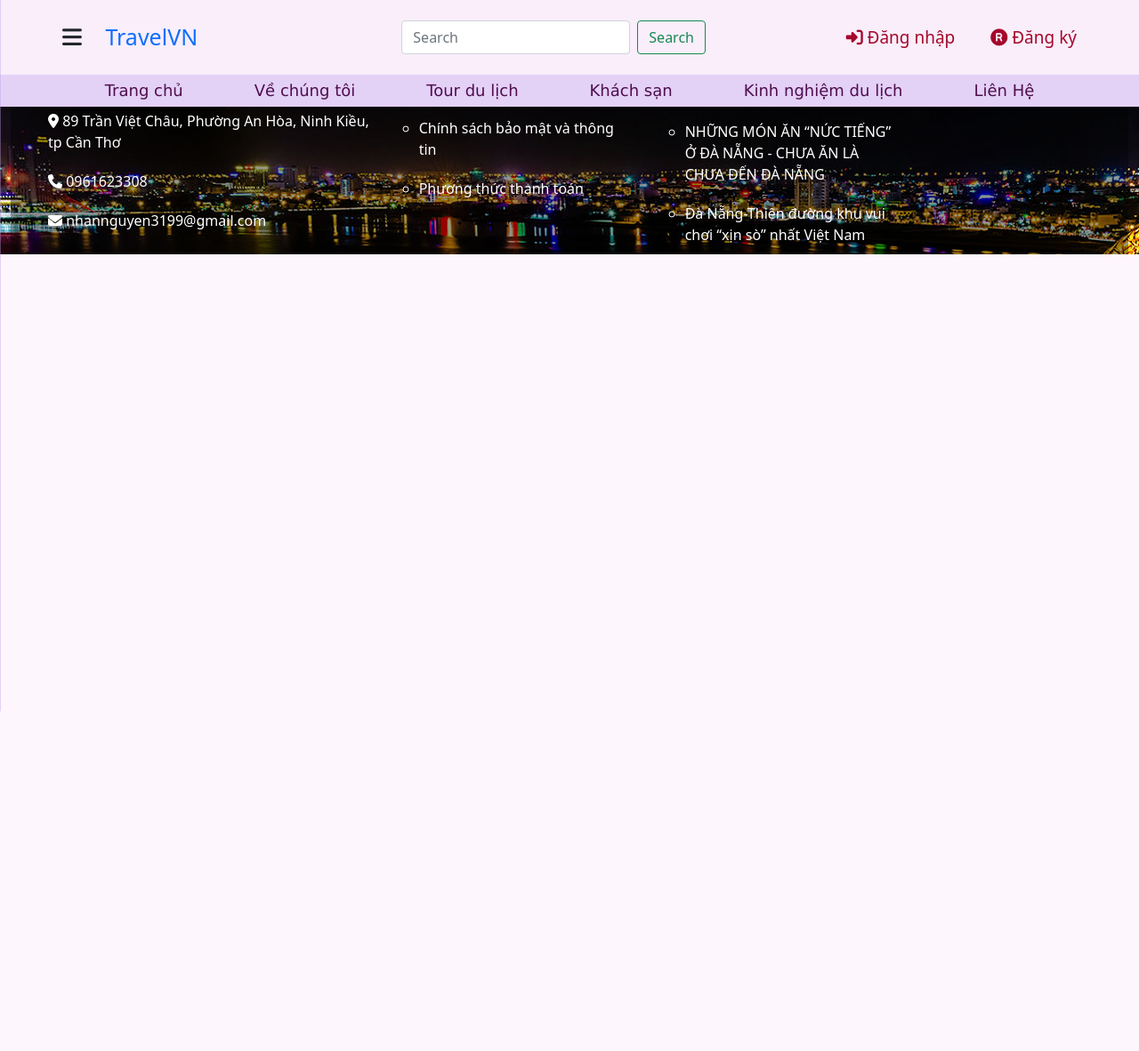
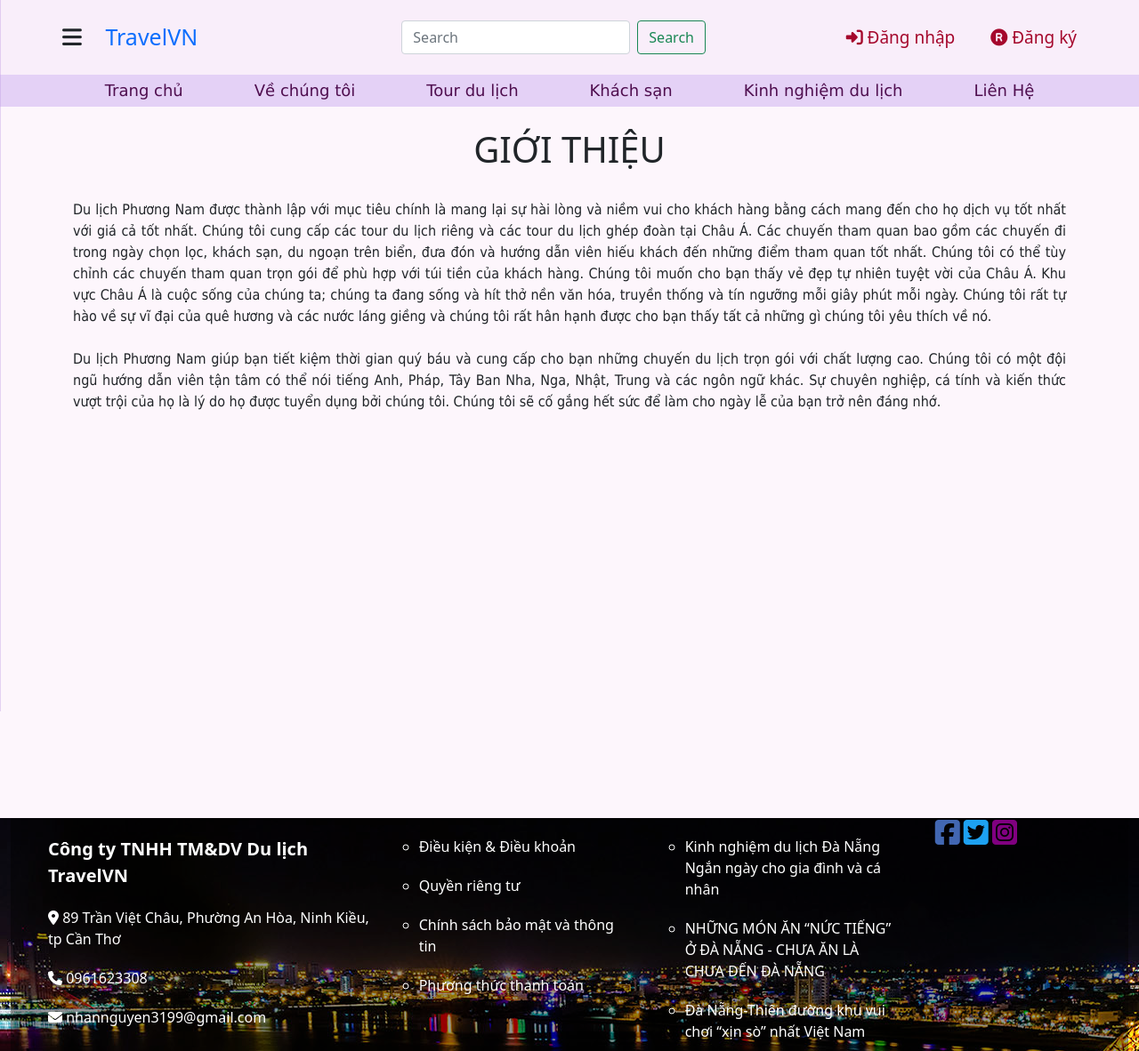
Before and after one commit to NgocKhanh3199/travelvn, a PHP site: page /travelvn175/?page=vechungtoi in a window 1280 px wide. Shown: the whole page at 89% size. Before the commit the page ends 800 px from the top, so only its background shows below. Run offline with PHP 8.4, Linux system fonts and the light colour scheme; some libraries are stand-ins or nearby versions.

Commit message:
update mới

```diff
--- a/mvc/views/trangchu/menu.php
+++ b/mvc/views/trangchu/menu.php
@@ -60,7 +60,7 @@
                 <a href="index.php?controller=chome&action=home" class="nav-link"><i class="fa-solid fa-house"></i> Trang chủ</a>
             </li>
             <li>
-                <a href="#" class="nav-link "><i class="fa-solid fa-people-group"></i> Về chúng tôi</a>
+                <a href="?page=vechungtoi" class="nav-link "><i class="fa-solid fa-people-group"></i> Về chúng tôi</a>
             </li>
             <li>
                 <a href="index.php?controller=chome&action=home&page=tour" class="nav-link"><i class="fa-solid fa-plane-departure"></i> Tour du lịch</a>
@@ -69,7 +69,7 @@
                 <a href="#" class="nav-link "><i class="fa-solid fa-hotel"></i> Khách sạn</a>
             </li>
             <li>
-                <a href="#" class="nav-link "><i class="fa-solid fa-note-sticky"></i> Kinh nghiệm du lịch</a>
+                <a href="?page=blogdulich" class="nav-link "><i class="fa-solid fa-note-sticky"></i> Kinh nghiệm du lịch</a>
             </li>
             <li>
                 <a href="index.php?controller=chome&action=home&page=chamsockhachhang" class="nav-link "><i class="fa-solid fa-circle-question"></i> Liên Hệ</a>
@@ -83,7 +83,7 @@
                 <a href="index.php?controller=chome&action=home" class="nav-link">Trang chủ</a>
             </li>
             <li class="nav-item">
-                <a href="#" class="nav-link ">Về chúng tôi</a>
+                <a href="?page=vechungtoi" class="nav-link ">Về chúng tôi</a>
             </li>
             <li class="nav-item">
                 <a href="index.php?controller=chome&action=home&page=tour" class="nav-link">Tour du lịch</a>
@@ -92,7 +92,7 @@
                 <a href="#" class="nav-link ">Khách sạn</a>
             </li>
             <li class="nav-item">
-                <a href="#" class="nav-link ">Kinh nghiệm du lịch</a>
+                <a href="?page=blogdulich" class="nav-link ">Kinh nghiệm du lịch</a>
             </li>
             <li>
                 <a href="index.php?controller=chome&action=home&page=chamsockhachhang" class="nav-link "><i class="fa-solid fa-notebook"></i>Liên Hệ</a>
--- /dev/null
+++ b/mvc/views/trangchu/vechungtoi.php
@@ -0,0 +1,6 @@
+<div class="container" style="margin-top:120px; height:100vh">
+    <h1 class="text-center pt-4 pb-">GIỚI THIỆU</h1>
+    <p class="mt-4 pt-2" style="text-align: justify; font-family: 'Tahoma',Verdana;">Du lịch Phương Nam được thành lập với mục tiêu chính là mang lại sự hài lòng và niềm vui cho khách hàng bằng cách mang đến cho họ dịch vụ tốt nhất với giá cả tốt nhất. Chúng tôi cung cấp các tour du lịch riêng và các tour du lịch ghép đoàn tại Châu Á. Các chuyến tham quan bao gồm các chuyến đi trong ngày chọn lọc, khách sạn, du ngoạn trên biển, đưa đón và hướng dẫn viên hiếu khách đến những điểm tham quan tốt nhất. Chúng tôi có thể tùy chỉnh các chuyến tham quan trọn gói để phù hợp với túi tiền của khách hàng. Chúng tôi muốn cho bạn thấy vẻ đẹp tự nhiên tuyệt vời của Châu Á. Khu vực Châu Á là cuộc sống của chúng ta; chúng ta đang sống và hít thở nền văn hóa, truyền thống và tín ngưỡng mỗi giây phút mỗi ngày. Chúng tôi rất tự hào về sự vĩ đại của quê hương và các nước láng giềng và chúng tôi rất hân hạnh được cho bạn thấy tất cả những gì chúng tôi yêu thích về nó.
+
+ <br><br> Du lịch Phương Nam giúp bạn tiết kiệm thời gian quý báu và cung cấp cho bạn những chuyến du lịch trọn gói với chất lượng cao. Chúng tôi có một đội ngũ hướng dẫn viên tận tâm có thể nói tiếng Anh, Pháp, Tây Ban Nha, Nga, Nhật, Trung và các ngôn ngữ khác. Sự chuyên nghiệp, cá tính và kiến thức vượt trội của họ là lý do họ được tuyển dụng bởi chúng tôi. Chúng tôi sẽ cố gắng hết sức để làm cho ngày lễ của bạn trở nên đáng nhớ.</p>
+</div>
```
Also changed, not shown: mvc/views/trangchu/blogdulich.php (added, +27 -0 lines).
